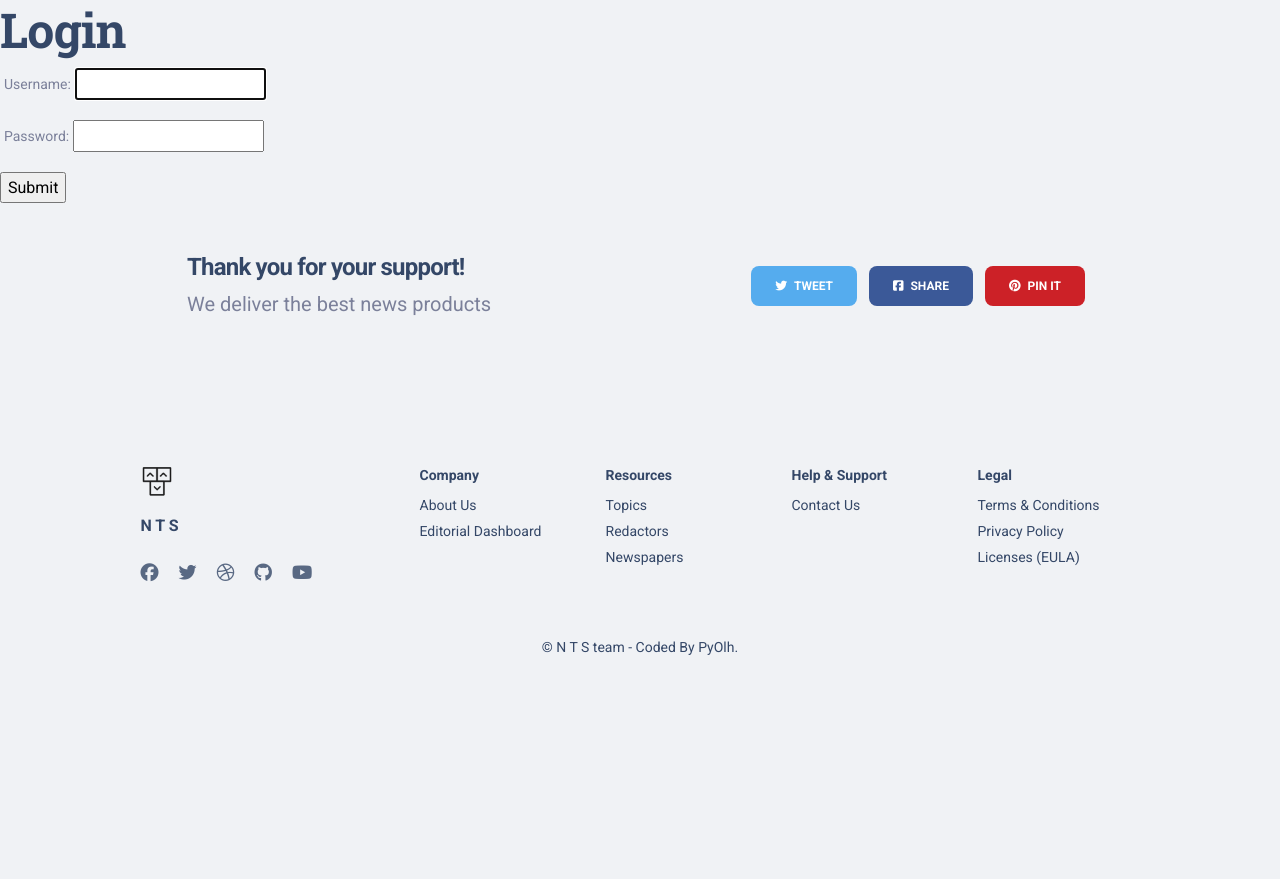
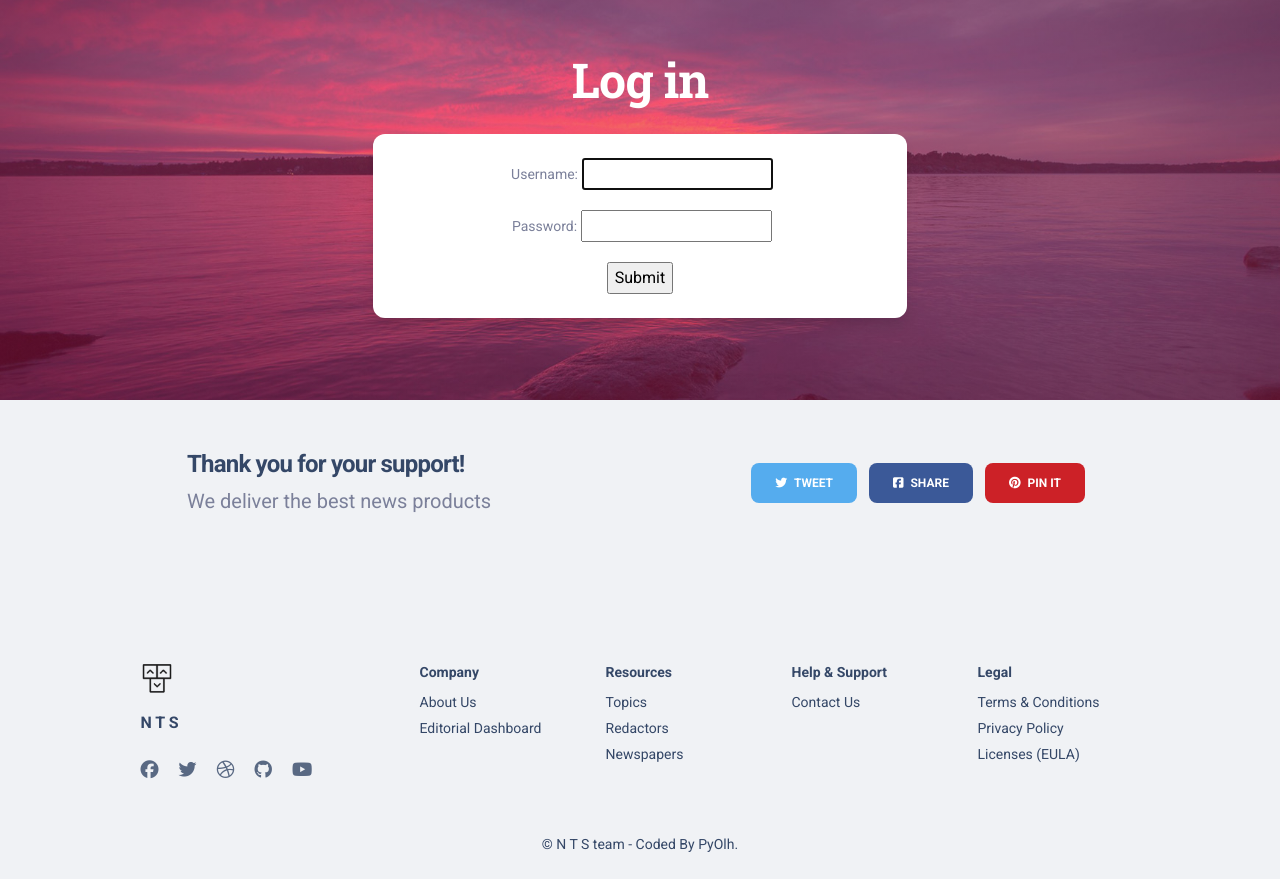
Before and after one commit to Olha-y/inform_agency, a Django app: page /accounts/login/ in a window 1280 px wide. Before the commit the page ends 655 px from the top, so only its background shows below. Run offline with Django 5.2, Linux system fonts and the light colour scheme; some libraries are stand-ins or nearby versions.

Commit message:
fix logged out functionality with post method and log in header

```diff
--- a/templates/registration/login.html
+++ b/templates/registration/login.html
@@ -1,11 +1,27 @@
 {% extends "base.html" %}
+
+{% block title %}
+<title>Login | NTS</title>
+{% endblock %}
 
 {% block navigation %}{% endblock %}
 
-{% block header %}{% endblock %}
+{% block header %}
+<header class="header-2">
+  <div class="page-header min-vh-50 relative"
+       style="background-image: url('{{ ASSETS_ROOT }}/img/bg2.jpg')">
 
-{% block content %}
-  <h1>Login</h1>
+    <span class="mask bg-gradient-primary opacity-4"></span>
+
+    <div class="container">
+      <div class="row">
+        <div class="col-lg-6 col-md-8 mx-auto text-center">
+
+          <h1 class="text-white pt-3 mt-n5 mb-4">Log in</h1>
+
+          <div class="card shadow-lg border-0">
+            <div class="card-body p-4">
+
               {% if form.errors %}
                 <p style="">Invalid credentials</p>
               {% endif %}
@@ -15,4 +31,14 @@
                 <input type="submit" value="Submit">
                 <input type="hidden" name="next" value="{{ next }}">
               </form>
+            </div>
+          </div>
+
+        </div>
+      </div>
+    </div>
+  </div>
+</header>
 {% endblock %}
+
+{% block content %}{% endblock %}
```
Also changed, not shown: templates/includes/navigation.html (+6 -3 lines), templates/registration/logout.html (+8 -2 lines). Lines whose indentation alone changed are shown as unchanged.
